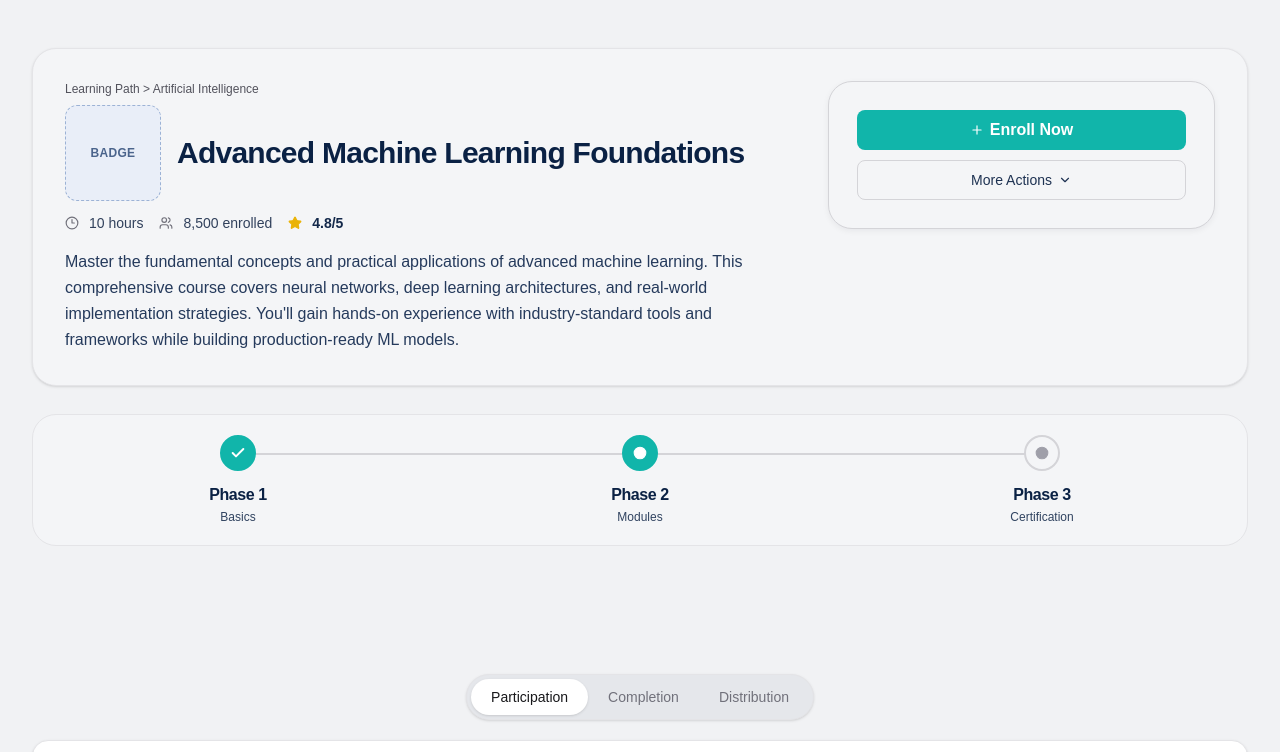
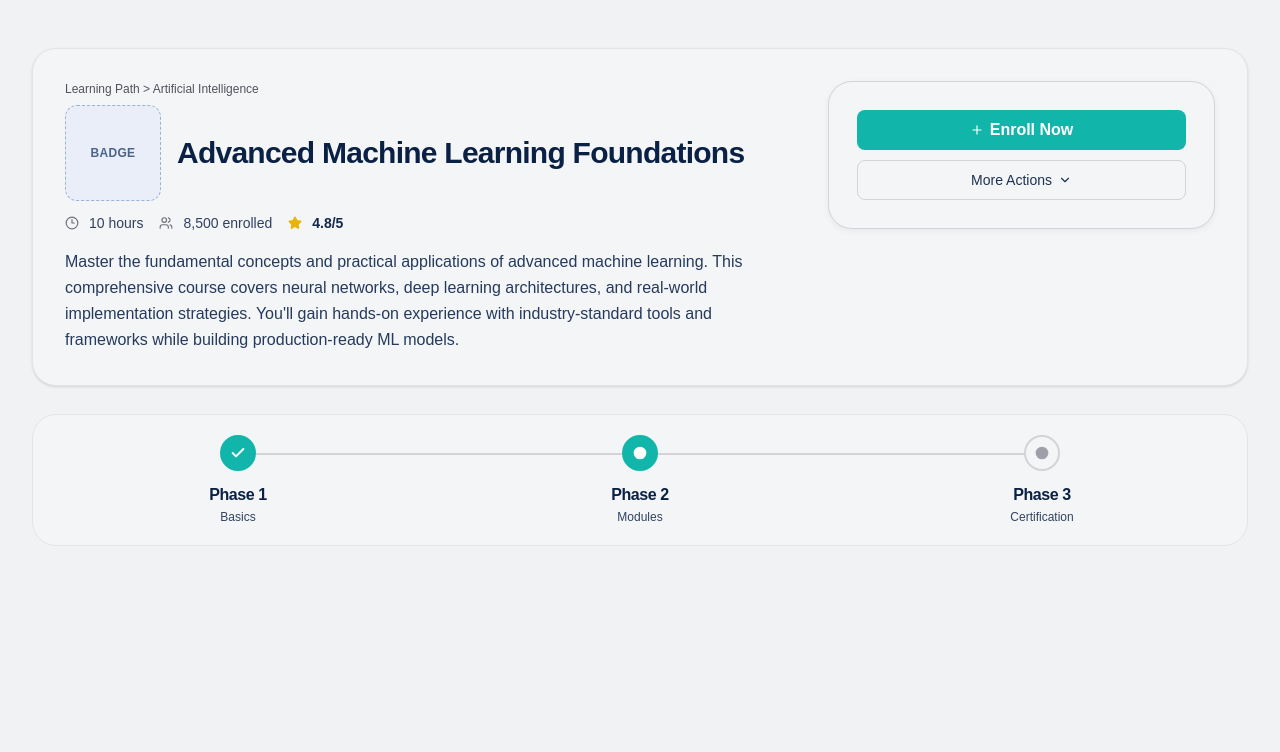
Before and after one commit to nathsuki73/gadvance, a Next.js app: page /course in a window 1280 px wide. Shown: the top 752 px of the page. Built offline with nearby package versions, Linux system fonts and the light colour scheme.

Commit message:
Remove Statistics component from CourseTemplate

```diff
--- a/app/components/courseTemplate.tsx
+++ b/app/components/courseTemplate.tsx
@@ -13,7 +13,7 @@ export default function CourseTemplate({ children }: CourseTemplateProps) {
 			<div className="mx-auto w-full max-w-7xl px-4 py-8 md:px-6 md:py-10 lg:px-8 lg:py-12">
 				<SubHeader />
 				<AboutLearningPlan />
-				<Statistics />
+				{/* <Statistics /> */}
 				{children}
 			</div>
 		</main>
```
